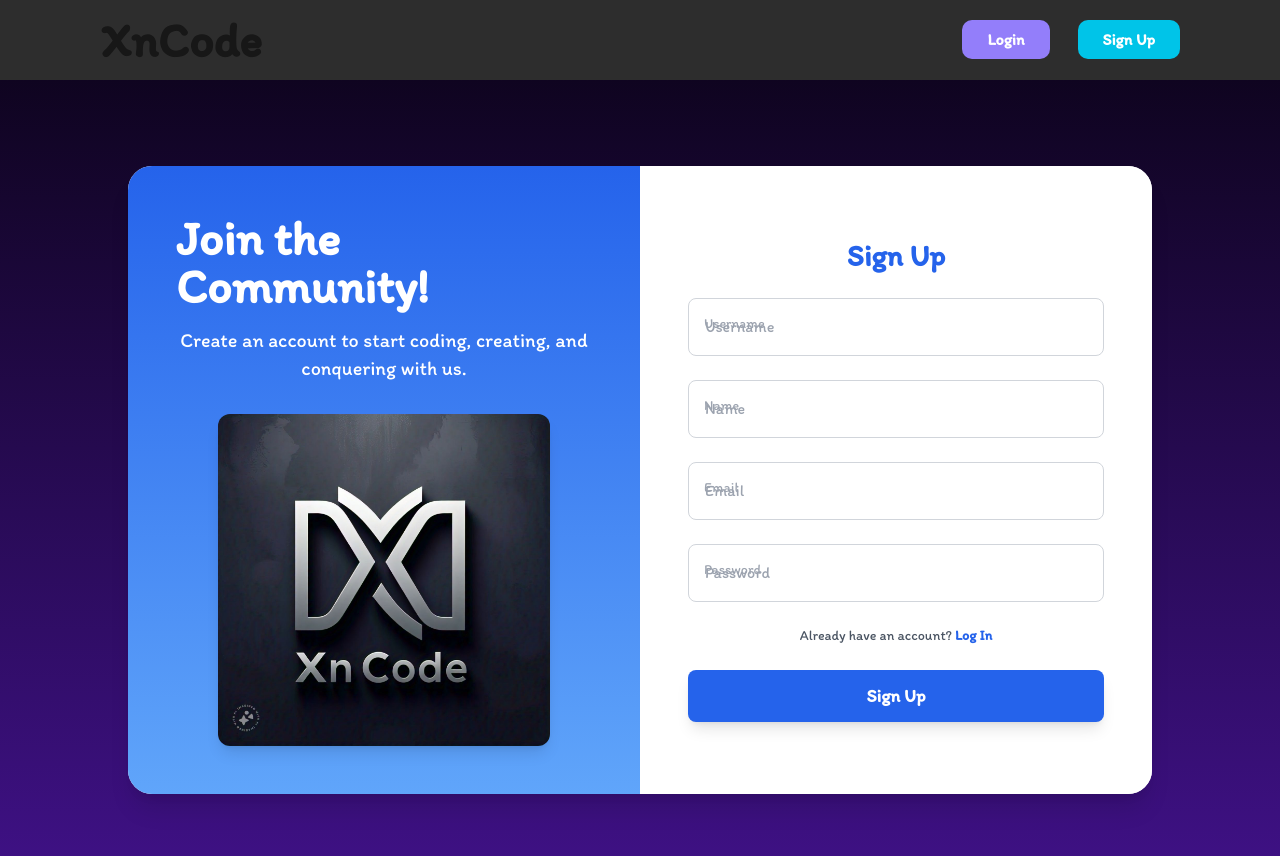
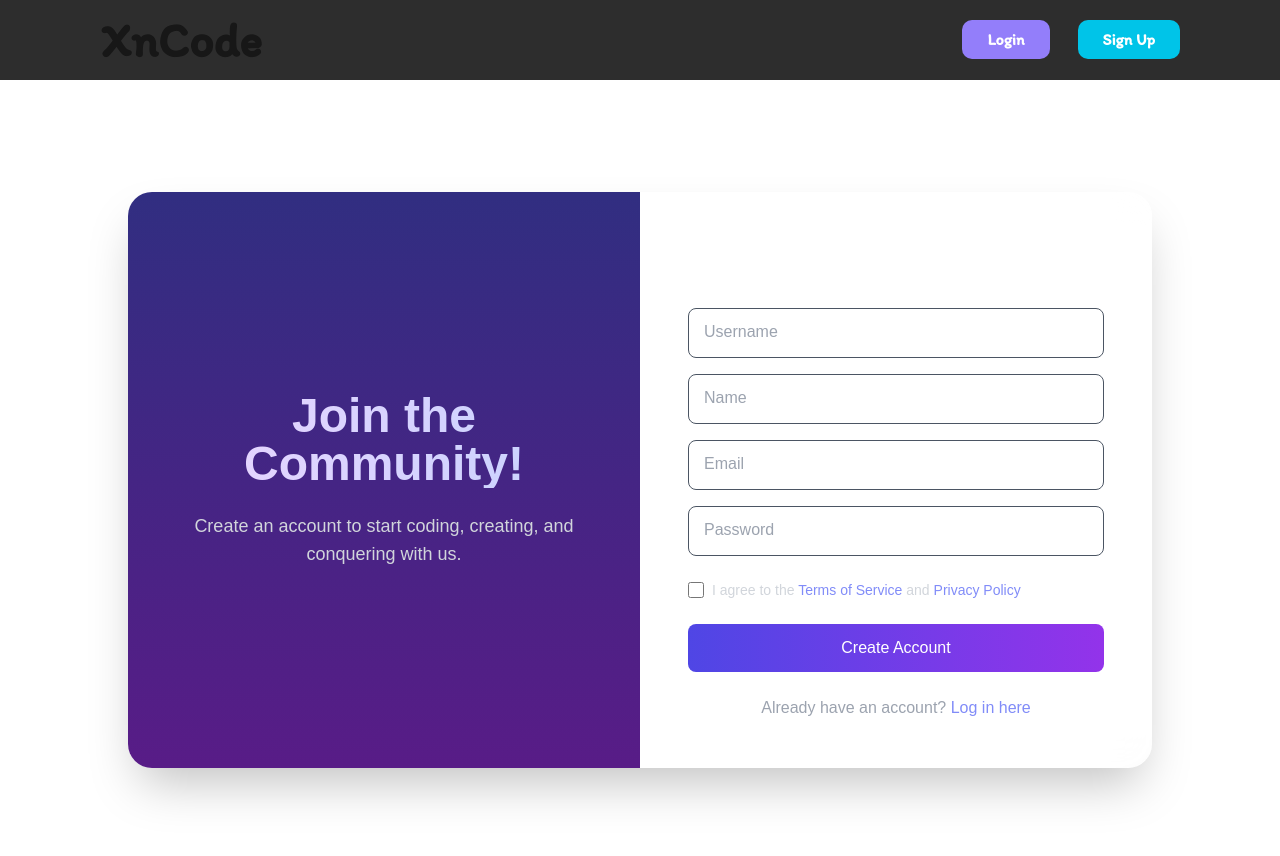
Before and after one commit to GulshanJha00/XnCode, a Next.js app: page /signup in a window 1280 px wide. Shown: the top 856 px of the page. Built offline with nearby package versions, Linux system fonts and the light colour scheme; a web font is replaced by a local one.

Commit message:
Update page.tsx

```diff
--- a/src/app/signup/page.tsx
+++ b/src/app/signup/page.tsx
@@ -8,107 +8,183 @@ const SignupPage = () => {
   const [name, setName] = useState('');
   const [email, setEmail] = useState('');
   const [password, setPassword] = useState('');
+  const [isLoading, setIsLoading] = useState(false);
 
-  const handleSubmit = (e: { preventDefault: () => void }) => {
+  const handleSubmit = async (e: { preventDefault: () => void; }) => {
     e.preventDefault();
+    setIsLoading(true);
+    // Simulate API call
+    await new Promise(resolve => setTimeout(resolve, 1000));
     console.log(username, name, email, password);
+    setIsLoading(false);
   };
 
   return (
-    <div className="h-screen bg-gradient-to-b from-[#0F0420] to-[#3F1186] flex items-center justify-center px-6">
-      <div
-        className="container w-full max-w-5xl bg-white rounded-3xl shadow-xl overflow-hidden flex flex-col md:flex-row transform transition-transform duration-500 hover:scale-105"
-        style={{
-          fontFamily: 'Itim',
-        }}
-      >
+    <div className="min-h-screen bg-0a0a0a flex items-center justify-center p-4 md:p-6">
+      <div className="w-full max-w-5xl bg-white/5 backdrop-blur-lg rounded-3xl shadow-2xl overflow-hidden flex flex-col md:flex-row transform transition-all duration-500 hover:shadow-indigo-500/25">
         {/* Left Section */}
-        <div className="left w-full md:w-1/2 bg-gradient-to-b from-blue-600 to-blue-400 text-white flex flex-col justify-center items-center p-8 lg:p-12">
-          <h1 className="text-5xl font-bold mb-4 animate-fade-in">Join the Community!</h1>
-          <p className="text-lg lg:text-xl text-center mb-8 animate-fade-in">
+        <div className="w-full md:w-1/2 bg-gradient-to-b from-indigo-900 to-purple-900 text-white flex flex-col justify-center items-center p-8 lg:p-12">
+          <div className="space-y-6 animate-fade-in">
+            <h1 className="text-4xl md:text-5xl font-bold text-center bg-clip-text text-transparent bg-gradient-to-r from-purple-200 to-indigo-200">
+              Join the Community!
+            </h1>
+            <p className="text-lg text-center text-gray-300">
               Create an account to start coding, creating, and conquering with us.
             </p>
+            {/* <div className="relative w-full aspect-video mt-8">
               <Image
-            className="w-[80%] object-cover rounded-xl shadow-lg animate-slide-up"
+                className="object-cover rounded-xl shadow-lg transform transition-transform duration-500 hover:scale-105"
                 src="/xnc.jpg"
                 alt="Logo"
-            width={500}
-            height={300}
+                fill
+                sizes="(max-width: 768px) 100vw, 50vw"
+                priority
               />
+            </div> */}
+          </div>
         </div>
 
         {/* Right Section */}
-        <div className="right w-full md:w-1/2 p-8 lg:p-12 flex flex-col justify-center bg-white">
-          <h2 className="text-3xl font-bold text-center text-blue-600 mb-6 animate-slide-right">
+        <div className="w-full md:w-1/2 p-8 lg:p-12 flex flex-col justify-center bg-white/10 backdrop-blur-lg">
+          <div className="max-w-md mx-auto w-full space-y-8">
+            <h2 className="text-3xl font-bold text-center text-white mb-8">
               Sign Up
             </h2>
-          <form
-            onSubmit={handleSubmit}
-            className="w-full space-y-6"
-            style={{ animation: 'fade-in 0.5s ease-in' }}
-          >
+            <form onSubmit={handleSubmit} className="space-y-6">
+              <div className="space-y-4">
                 <div className="relative group">
                   <input
-                className="w-full p-4 border border-gray-300 rounded-lg focus:outline-none focus:ring-4 focus:ring-blue-300 transition-shadow text-black"
+                    className="w-full px-4 py-3 bg-white/10 border border-gray-600 rounded-lg focus:outline-none focus:ring-2 focus:ring-indigo-500 focus:border-transparent transition-all duration-200 text-white placeholder-transparent peer"
                     required
+                    type="text"
+                    id="username"
+                    placeholder="Username"
+                    value={username}
                     onChange={(e) => setUsername(e.target.value)}
-                value={username}
-                type="text"
-                placeholder="Username"
                   />
-              <span className="absolute left-4 top-4 text-gray-400 text-sm transition-transform group-focus-within:translate-y-[-1rem] group-focus-within:scale-90 group-focus-within:text-blue-500">
+                  <label
+                    htmlFor="username"
+                    className="absolute left-4 -top-6 text-sm text-gray-400 transition-all
+                    peer-placeholder-shown:text-base peer-placeholder-shown:text-gray-400
+                    peer-placeholder-shown:top-3 peer-focus:-top-6 peer-focus:text-indigo-400
+                    peer-focus:text-sm"
+                  >
                     Username
-              </span>
+                  </label>
                 </div>
+
                 <div className="relative group">
                   <input
-                className="w-full p-4 border border-gray-300 rounded-lg focus:outline-none focus:ring-4 focus:ring-blue-300 transition-shadow text-black"
+                    className="w-full px-4 py-3 bg-white/10 border border-gray-600 rounded-lg focus:outline-none focus:ring-2 focus:ring-indigo-500 focus:border-transparent transition-all duration-200 text-white placeholder-transparent peer"
                     required
+                    type="text"
+                    id="name"
+                    placeholder="Name"
+                    value={name}
                     onChange={(e) => setName(e.target.value)}
-                value={name}
-                type="text"
-                placeholder="Name"
                   />
-              <span className="absolute left-4 top-4 text-gray-400 text-sm transition-transform group-focus-within:translate-y-[-1rem] group-focus-within:scale-90 group-focus-within:text-blue-500">
+                  <label
+                    htmlFor="name"
+                    className="absolute left-4 -top-6 text-sm text-gray-400 transition-all
+                    peer-placeholder-shown:text-base peer-placeholder-shown:text-gray-400
+                    peer-placeholder-shown:top-3 peer-focus:-top-6 peer-focus:text-indigo-400
+                    peer-focus:text-sm"
+                  >
                     Name
-              </span>
+                  </label>
                 </div>
+
                 <div className="relative group">
                   <input
-                className="w-full p-4 border border-gray-300 rounded-lg focus:outline-none focus:ring-4 focus:ring-blue-300 transition-shadow text-black"
+                    className="w-full px-4 py-3 bg-white/10 border border-gray-600 rounded-lg focus:outline-none focus:ring-2 focus:ring-indigo-500 focus:border-transparent transition-all duration-200 text-white placeholder-transparent peer"
                     required
+                    type="email"
+                    id="email"
+                    placeholder="Email"
+                    value={email}
                     onChange={(e) => setEmail(e.target.value)}
-                value={email}
-                type="email"
-                placeholder="Email"
                   />
-              <span className="absolute left-4 top-4 text-gray-400 text-sm transition-transform group-focus-within:translate-y-[-1rem] group-focus-within:scale-90 group-focus-within:text-blue-500">
+                  <label
+                    htmlFor="email"
+                    className="absolute left-4 -top-6 text-sm text-gray-400 transition-all
+                    peer-placeholder-shown:text-base peer-placeholder-shown:text-gray-400
+                    peer-placeholder-shown:top-3 peer-focus:-top-6 peer-focus:text-indigo-400
+                    peer-focus:text-sm"
+                  >
                     Email
-              </span>
+                  </label>
                 </div>
+
                 <div className="relative group">
                   <input
-                className="w-full p-4 border border-gray-300 rounded-lg focus:outline-none focus:ring-4 focus:ring-blue-300 transition-shadow text-black"
+                    className="w-full px-4 py-3 bg-white/10 border border-gray-600 rounded-lg focus:outline-none focus:ring-2 focus:ring-indigo-500 focus:border-transparent transition-all duration-200 text-white placeholder-transparent peer"
                     required
+                    type="password"
+                    id="password"
+                    placeholder="Password"
+                    value={password}
                     onChange={(e) => setPassword(e.target.value)}
-                value={password}
-                type="password"
-                placeholder="Password"
                   />
-              <span className="absolute left-4 top-4 text-gray-400 text-sm transition-transform group-focus-within:translate-y-[-1rem] group-focus-within:scale-90 group-focus-within:text-blue-500">
+                  <label
+                    htmlFor="password"
+                    className="absolute left-4 -top-6 text-sm text-gray-400 transition-all
+                    peer-placeholder-shown:text-base peer-placeholder-shown:text-gray-400
+                    peer-placeholder-shown:top-3 peer-focus:-top-6 peer-focus:text-indigo-400
+                    peer-focus:text-sm"
+                  >
                     Password
+                  </label>
+                </div>
+              </div>
+
+              <div className="flex items-center">
+                <input
+                  id="terms"
+                  type="checkbox"
+                  className="w-4 h-4 rounded border-gray-600 text-indigo-600 focus:ring-indigo-500 bg-white/10"
+                  required
+                />
+                <label htmlFor="terms" className="ml-2 text-sm text-gray-300">
+                  I agree to the{' '}
+                  <Link href="/terms" className="text-indigo-400 hover:text-indigo-300">
+                    Terms of Service
+                  </Link>{' '}
+                  and{' '}
+                  <Link href="/privacy" className="text-indigo-400 hover:text-indigo-300">
+                    Privacy Policy
+                  </Link>
+                </label>
+              </div>
+
+              <button
+                type="submit"
+                disabled={isLoading}
+                className="w-full py-3 px-4 bg-gradient-to-r from-indigo-600 to-purple-600 text-white rounded-lg
+                font-medium transition-all duration-200 transform hover:translate-y-[-2px]
+                focus:outline-none focus:ring-2 focus:ring-offset-2 focus:ring-indigo-500
+                disabled:opacity-50 disabled:cursor-not-allowed disabled:transform-none"
+              >
+                {isLoading ? (
+                  <span className="flex items-center justify-center">
+                    <svg className="animate-spin -ml-1 mr-3 h-5 w-5 text-white" xmlns="http://www.w3.org/2000/svg" fill="none" viewBox="0 0 24 24">
+                      <circle className="opacity-25" cx="12" cy="12" r="10" stroke="currentColor" strokeWidth="4"></circle>
+                      <path className="opacity-75" fill="currentColor" d="M4 12a8 8 0 018-8V0C5.373 0 0 5.373 0 12h4zm2 5.291A7.962 7.962 0 014 12H0c0 3.042 1.135 5.824 3 7.938l3-2.647z"></path>
+                    </svg>
+                    Creating account...
                   </span>
-            </div>
-            <p className="text-sm text-gray-600 text-center">
+                ) : (
+                  'Create Account'
+                )}
+              </button>
+
+              <p className="text-center text-gray-400">
                 Already have an account?{' '}
-              <Link href="/login" className="text-blue-600 font-bold hover:underline">
-                Log In
+                <Link href="/login" className="text-indigo-400 hover:text-indigo-300 font-medium transition-colors">
+                  Log in here
                 </Link>
               </p>
-            <button className="w-full bg-blue-600 text-white py-3 rounded-lg text-lg font-bold hover:bg-blue-700 transition-transform transform hover:scale-105 shadow-lg">
-              Sign Up
-            </button>
             </form>
+          </div>
         </div>
       </div>
     </div>
```
Lines whose indentation alone changed are shown as unchanged.
